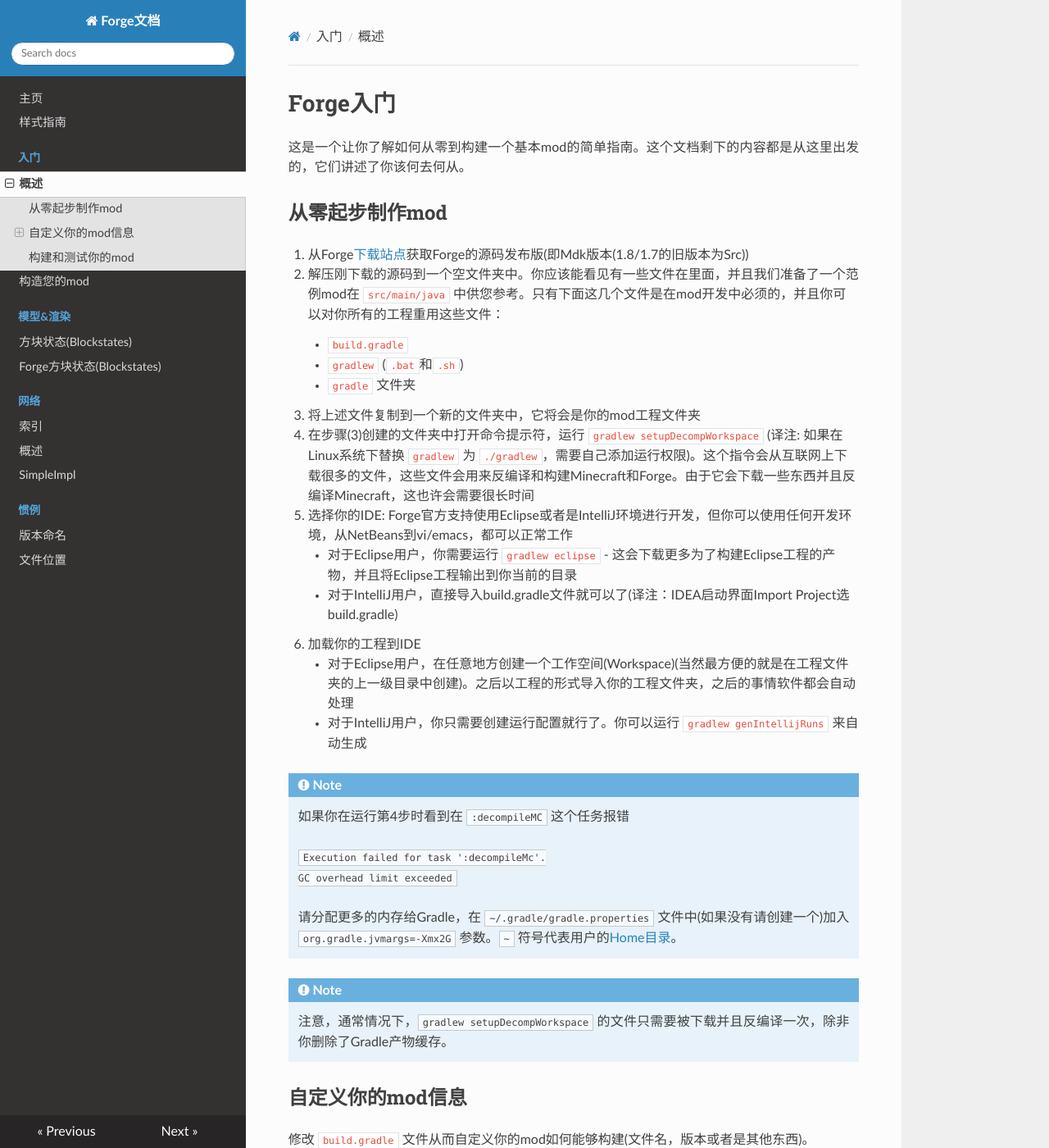
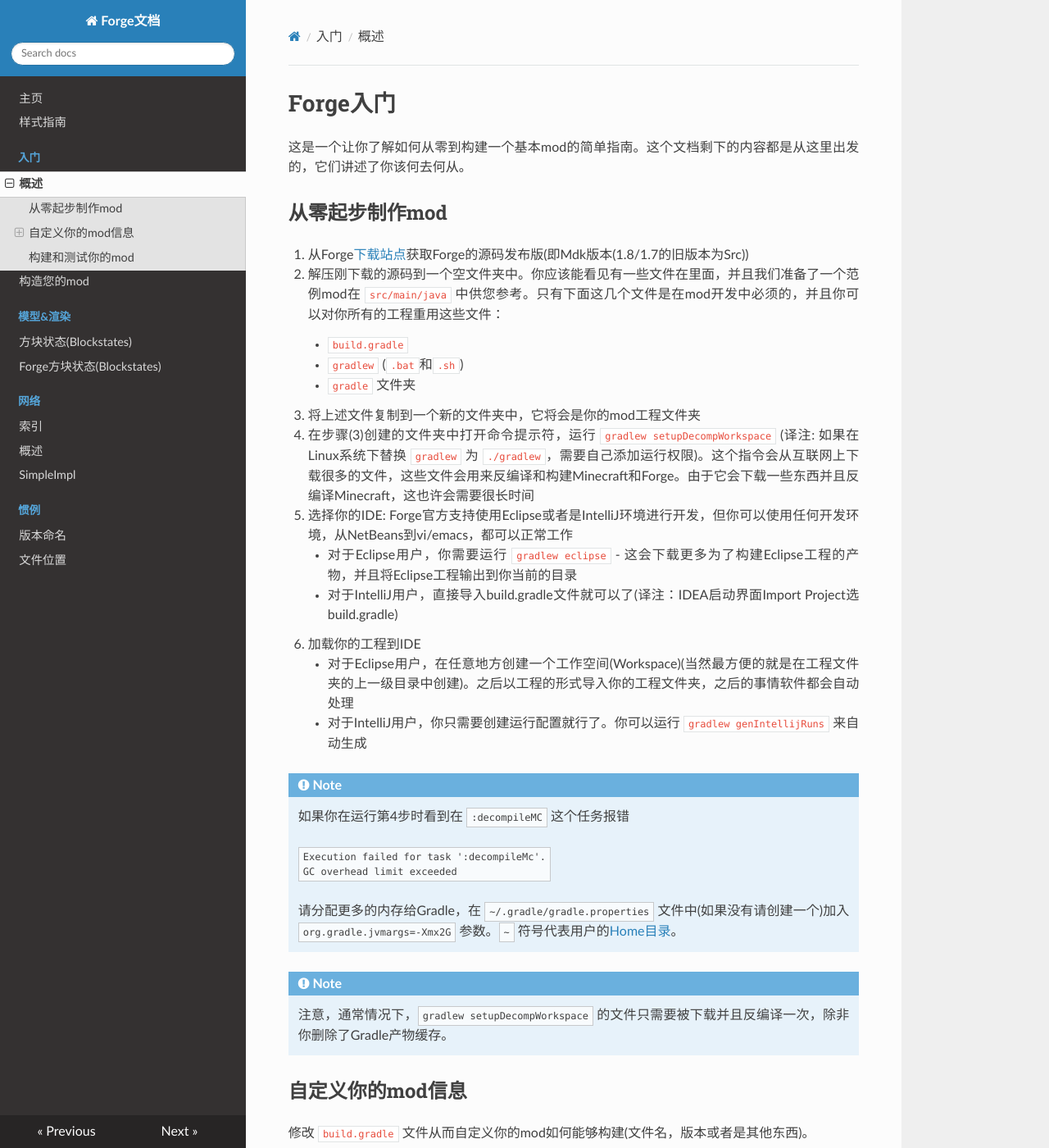
Before and after one commit to Krasjet/Forge-Documentation-CN, an MkDocs documentation site: the page built from docs/gettingstarted/index.md, in a window 1280 px wide and 1400 px high. Shown: the whole window at 82% size. Built offline with MkDocs 1.6.1, drawn with Linux system fonts in a browser that asks for light colours; nearby versions of some CDN libraries; old or Windows-style settings are respelled for this version of MkDocs.

Commit message:
Fix admonition CSS

```diff
--- a/docs/css/code_fixer.css
+++ b/docs/css/code_fixer.css
@@ -1,18 +1,22 @@
 code,.rst-content tt {
   font-size: 100%;
-  background: #F8F8F8
+  background: #F8F8F8;
 }
 
 p code {
-  font-size: 80%
+  font-size: 80%;
+  word-wrap: normal;
 }
 
 div.admonition code {
+  display: inline-block;
+  overflow-x: visible;
+  line-height: 18px;
   color: #404040;
   border: 1px solid rgba(0, 0, 0, 0.2);
   background: rgba(255, 255, 255, 0.7);
 }
 
-p {
+p, ol, ul {
   text-align: justify;
 }
```
Also changed, not shown: docs/index.md (+1 -1 lines).
